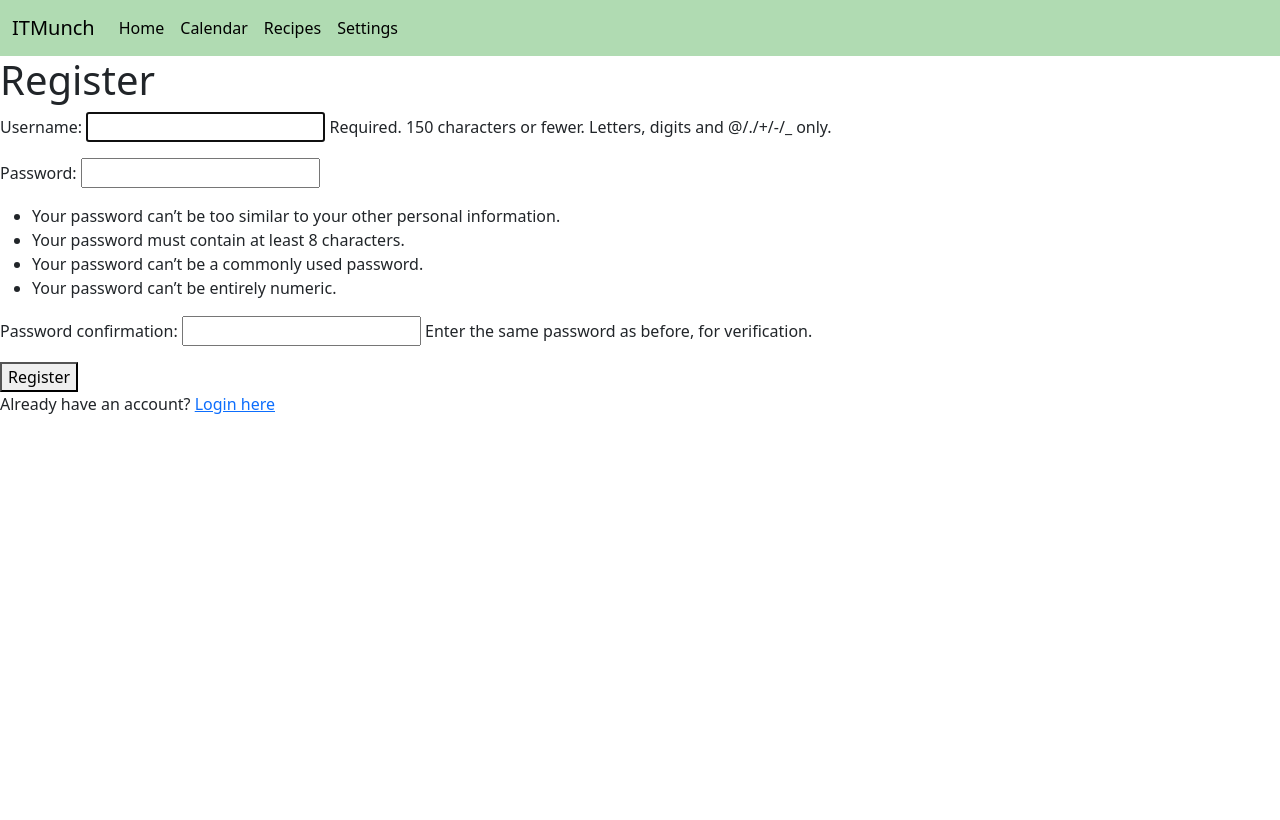
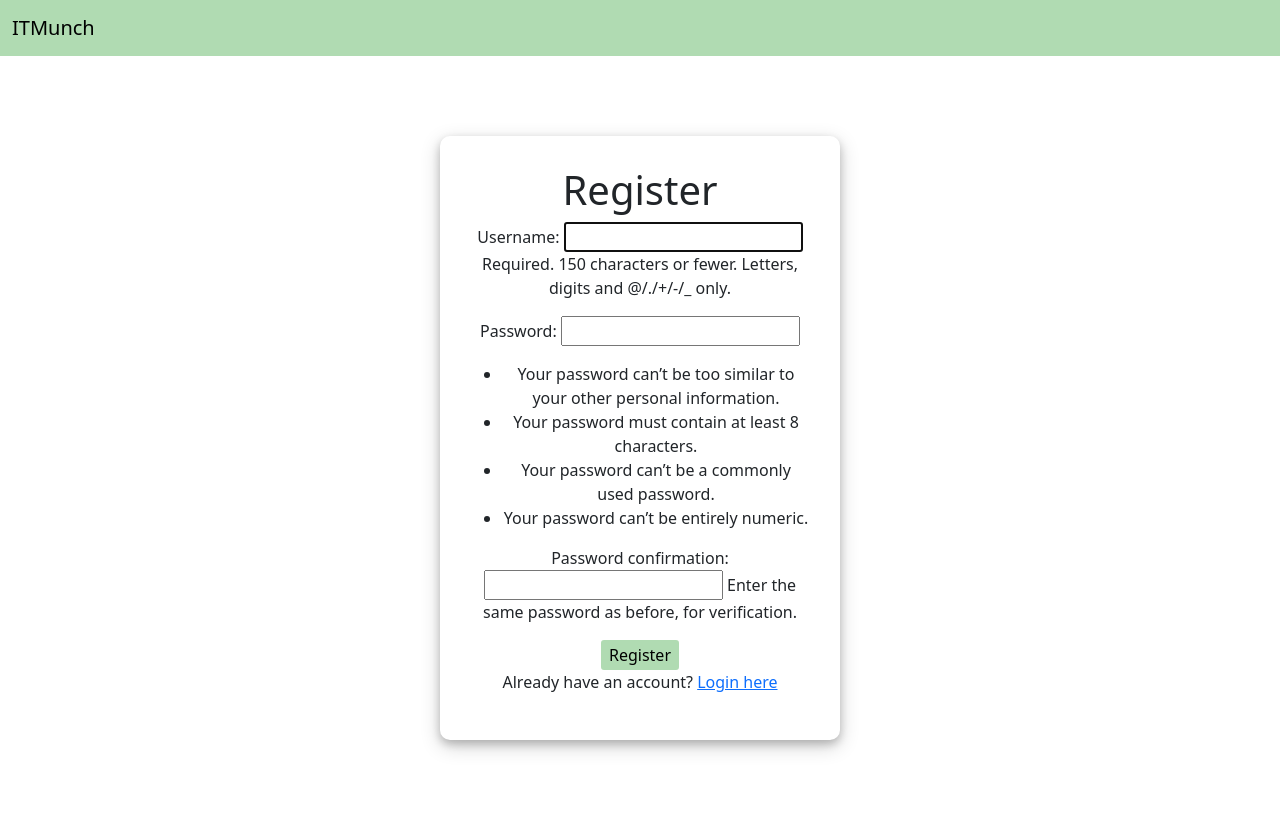
Before and after one commit to Noahruiters/webprog_final_project, a Django app: page /itmunch/register/ in a window 1280 px wide. Before the commit the page ends 414 px from the top, so only its background shows below. Run offline with Django 4.2, Linux system fonts and the light colour scheme.

Commit message:
styled register.html and added layout1 and 2

```diff
--- a/ITMunch/app_itmunch/static/app_itmunch/styles.css
+++ b/ITMunch/app_itmunch/static/app_itmunch/styles.css
@@ -24,11 +24,40 @@
 }
 
 .login > div {
-    border-style: solid;
-    border-width: 0.5px;
-    border-color: #3e3e3e;
     border-radius: 10px;
     width: 350px;
-    height: 300px;
+    height: auto;
     padding: 30px;
+    box-shadow: 0 4px 8px 0 rgba(0, 0, 0, 0.2), 0 6px 20px 0 rgba(0, 0, 0, 0.19);
 }
+
+#button_login {
+    transition-duration: 0.4s;
+    background-color: #B0DBB2;
+    color: black;
+    border: 2px solid #B0DBB2;
+    border-radius: 3px;
+}
+
+#button_login:hover {
+    color: white;
+
+}
+
+.register {
+    display: flex;
+    flex-wrap: wrap;
+    align-items: center;
+    justify-content: center;
+    flex-direction: column;
+    text-align: center;
+    padding: 80px;
+}
+
+.register > div {
+    border-radius: 10px;
+    width: 400px;
+    height: auto;
+    padding: 30px;
+    box-shadow: 0 4px 8px 0 rgba(0, 0, 0, 0.2), 0 6px 20px 0 rgba(0, 0, 0, 0.19);
+}
--- a/ITMunch/app_itmunch/templates/app_itmunch/edit.html
+++ b/ITMunch/app_itmunch/templates/app_itmunch/edit.html
@@ -1,4 +1,4 @@
-{% extends "app_itmunch/layout.html" %}
+{% extends "app_itmunch/layout1.html" %}
 
 {% block title %}Edit Profile{% endblock %}
 
--- a/ITMunch/app_itmunch/templates/app_itmunch/index.html
+++ b/ITMunch/app_itmunch/templates/app_itmunch/index.html
@@ -1,4 +1,4 @@
-{% extends "app_itmunch/layout.html" %}
+{% extends "app_itmunch/layout1.html" %}
 
 {% block title %}Index{% endblock %}
 
--- /dev/null
+++ b/ITMunch/app_itmunch/templates/app_itmunch/layout2.html
@@ -0,0 +1,25 @@
+{% load static %}
+<!DOCTYPE html>
+<html lang="en">
+<head>
+    <meta charset="UTF-8">
+    <meta name="viewport" content="width=device-width, initial-scale=1.0">
+    <link href="https://cdn.jsdelivr.net/npm/bootstrap@5.3.3/dist/css/bootstrap.min.css" rel="stylesheet" integrity="sha384-QWTKZyjpPEjISv5WaRU9OFeRpok6YctnYmDr5pNlyT2bRjXh0JMhjY6hW+ALEwIH" crossorigin="anonymous">
+    <script src="https://cdn.jsdelivr.net/npm/bootstrap@5.3.3/dist/js/bootstrap.bundle.min.js" integrity="sha384-YvpcrYf0tY3lHB60NNkmXc5s9fDVZLESaAA55NDzOxhy9GkcIdslK1eN7N6jIeHz" crossorigin="anonymous"></script>
+    <link href="{% static 'app_itmunch/styles.css' %}" rel="stylesheet">
+
+    <title>{% block title %}{% endblock %}</title>
+</head>
+<body>
+    <nav class="navbar navbar-expand-lg navbar-custom">
+        <div class="container-fluid">
+          <a class="navbar-brand" href="#">ITMunch</a>
+            <ul class="navbar-nav">
+            </ul>
+          </div>
+        </div>
+    </nav>
+    {% block body %}
+    {% endblock %}
+</body>
+</html>
--- a/ITMunch/app_itmunch/templates/app_itmunch/questions.html
+++ b/ITMunch/app_itmunch/templates/app_itmunch/questions.html
@@ -1,4 +1,4 @@
-{% extends "app_itmunch/layout.html" %}
+{% extends "app_itmunch/layout1.html" %}
 
 {% block title %}Questions{% endblock %}
 
--- a/ITMunch/app_itmunch/templates/app_itmunch/register.html
+++ b/ITMunch/app_itmunch/templates/app_itmunch/register.html
@@ -1,13 +1,17 @@
-{% extends "app_itmunch/layout.html" %}
+{% extends "app_itmunch/layout2.html" %}
 
 {% block title %}Register{% endblock %}
 
 {% block body %}
-    <h1>Register</h1>
+    <div class="register">
+        <div>
+<h1>Register</h1>
     <form method="post">
         {% csrf_token %}
         {{ form.as_p }}
-        <button type="submit">Register</button>
+        <button id="button_login" type="submit">Register</button>
     </form>
     <p>Already have an account? <a href="{% url 'app_itmunch:login' %}">Login here</a></p>
+</div>
+</div>
 {% endblock %}
```
Also changed, not shown: ITMunch/app_itmunch/templates/app_itmunch/login.html (+5 -27 lines), ITMunch/app_itmunch/templates/app_itmunch/layout1.html (renamed from ITMunch/app_itmunch/templates/app_itmunch/layout.html), ITMunch/db.sqlite3.
